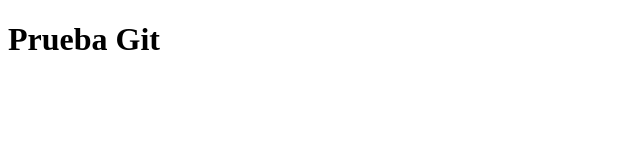
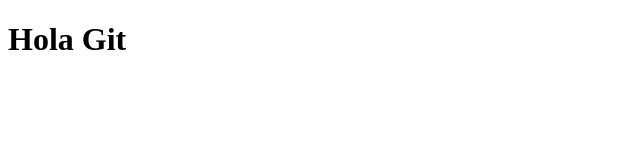
Before and after one commit to deletidev/Laboratorio--Git, a website built with Parcel: page src/index.html in a window 1280 px wide. Shown: the whole page, without its empty margins (0-640 px from the left). Built offline with nearby package versions, Linux system fonts and the light colour scheme.

Commit message:
Cambio H1

```diff
--- a/src/index.html
+++ b/src/index.html
@@ -7,7 +7,7 @@
     <title>Document</title>
   </head>
   <body>
-    <h1>Prueba Git</h1>
+    <h1>Hola Git</h1>
     <script src="./index.js"></script>
   </body>
 </html>
```
